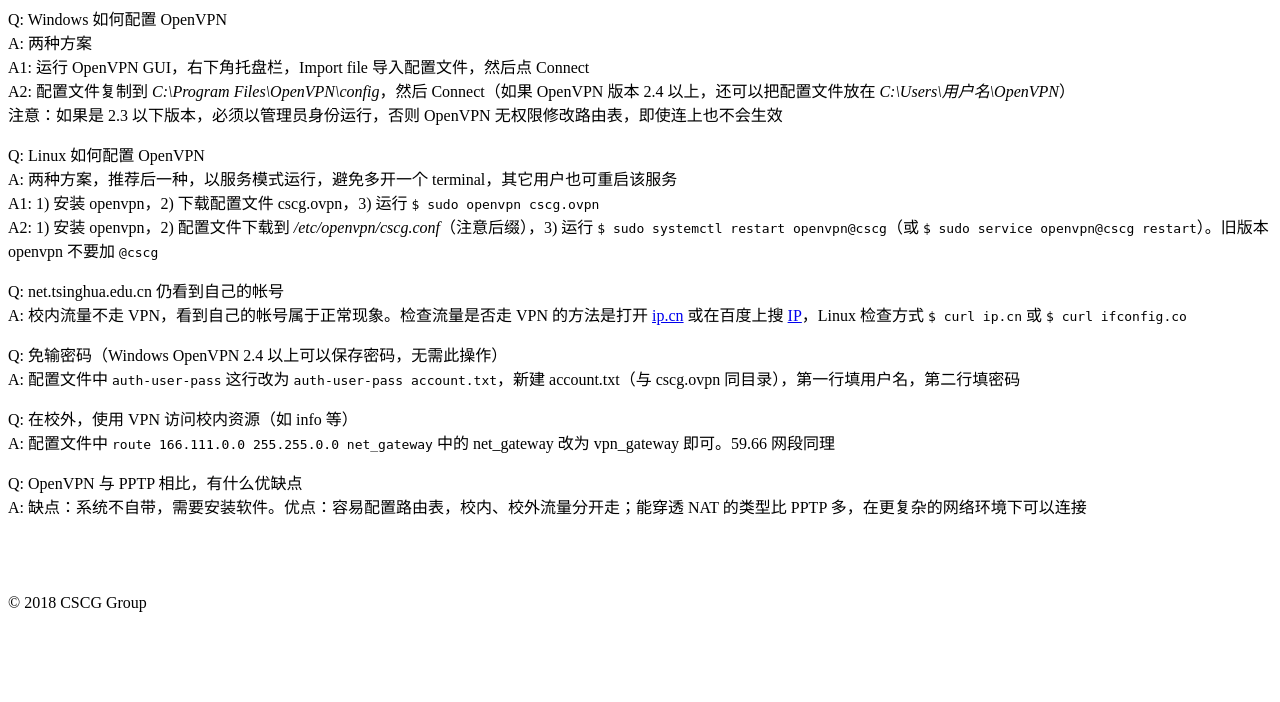
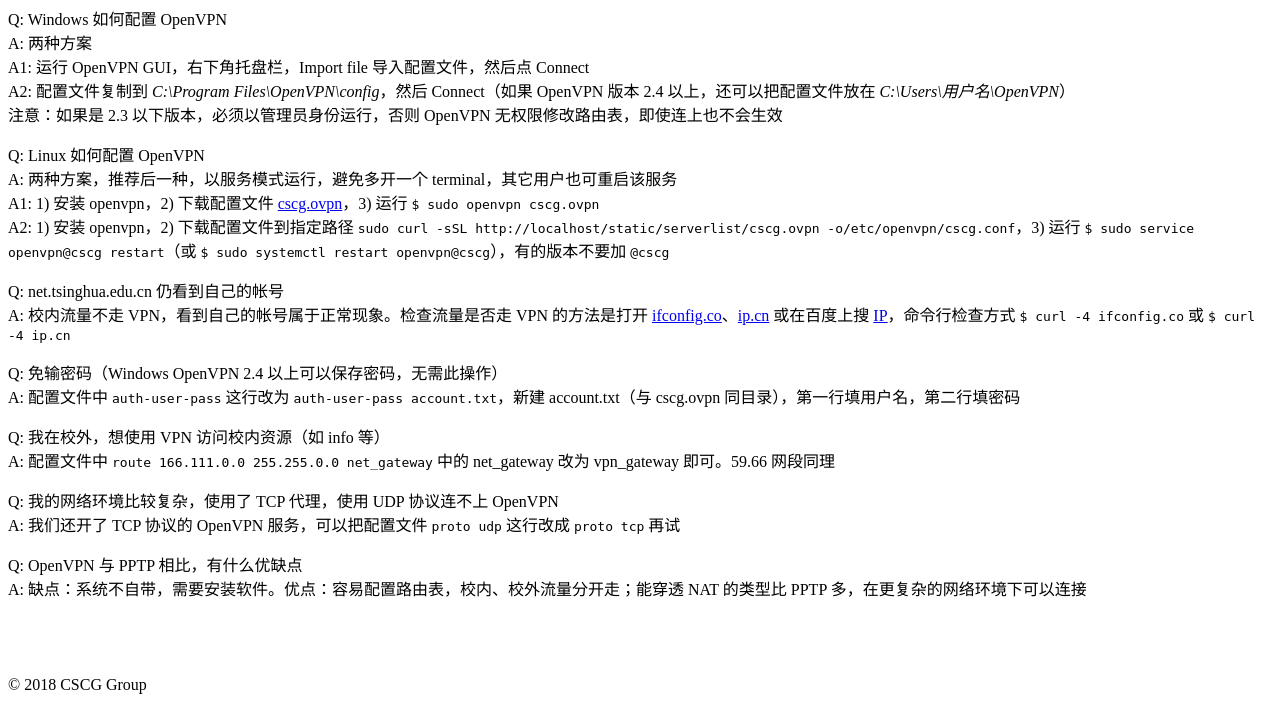
Before and after one commit to yuantailing/cgserver, a Django app: template cgserver/serverlist/templates/serverlist/vpn.html in a window 1280 px wide. Shown: the part 339-1041 px from the top of the page. Before the commit the page ends 951 px from the top, so only its background shows below. Run offline with Django 3.2, Linux system fonts and the light colour scheme; the template is opened without the code that fills it, so the values that code supplies are empty.

Commit message:
update some text

```diff
--- a/cgserver/serverlist/templates/serverlist/pptp.html
+++ b/cgserver/serverlist/templates/serverlist/pptp.html
@@ -31,6 +31,6 @@
 </p>
 <p>
 	Q: 上得了主页但连不上 PPTP / L2TP<br>
-	A: PPTP / L2TP 无法穿透某些 NAT，因此如果你没有 IPv4 公网 IP 地址，或者运营商限制了你能绑定的端口（例如手机网络），则有可能连不上
+	A: PPTP / L2TP 无法穿透某些 NAT 和防火墙，此时 <a href="{% url 'serverlist:vpn' %}">OpenVPN</a> 有希望连上
 </p>
 {% endblock %}
--- a/cgserver/serverlist/templates/serverlist/vpn.html
+++ b/cgserver/serverlist/templates/serverlist/vpn.html
@@ -4,7 +4,7 @@
 {% block content %}
 <h1>Welcome to OpenVPN</h1>
 <p>Configuration file can be downloaded <a href="{% static 'serverlist/cscg.ovpn' %}">here</a>.</p>
-<p>OpenVPN software can be downloaded <a href="https://openvpn.net/index.php/open-source/downloads.html">here</a>.</p>
+<p>OpenVPN software can be downloaded <a href="https://openvpn.net/community-downloads/">here</a>.</p>
 <p>Mirror download (Installer, Windows 7 and later): <a href="http://open-access.oss-cn-beijing.aliyuncs.com/Downloads/openvpn-install-2.4.6-I602.exe">openvpn-install-2.4.6-I602.exe</a></p>
 <p><b>Username:</b> <span>{{ user.username }}</span> | <a href="{% url 'serverlist:resetpassword' %}">change username</a></p>
 <p><b>Password:</b> *** (don't use GitHub password) | <a href="{% url 'serverlist:resetpassword' %}">reset password</a></p>
@@ -21,20 +21,24 @@
 <p>
 	Q: Linux 如何配置 OpenVPN<br>
 	A: 两种方案，推荐后一种，以服务模式运行，避免多开一个 terminal，其它用户也可重启该服务<br>
-	A1: 1) 安装 openvpn，2) 下载配置文件 cscg.ovpn，3) 运行 <code>$ sudo openvpn cscg.ovpn</code><br>
-	A2: 1) 安装 openvpn，2) 配置文件下载到 <i>/etc/openvpn/cscg.conf</i>（注意后缀），3) 运行 <code>$ sudo systemctl restart openvpn@cscg</code>（或 <code>$ sudo service openvpn@cscg restart</code>）。旧版本 openvpn 不要加 <code>@cscg</code>
+	A1: 1) 安装 openvpn，2) 下载配置文件 <a href="{% static 'serverlist/cscg.ovpn' %}">cscg.ovpn</a>，3) 运行 <code>$ sudo openvpn cscg.ovpn</code><br>
+	A2: 1) 安装 openvpn，2) 下载配置文件到指定路径 <code>sudo curl -sSL <script>document.write(window.location.origin);</script>{% static 'serverlist/cscg.ovpn' %} -o/etc/openvpn/cscg.conf</code>，3) 运行 <code>$ sudo service openvpn@cscg restart</code>（或 <code>$ sudo systemctl restart openvpn@cscg</code>），有的版本不要加 <code>@cscg</code>
 </p>
 <p>
 	Q: net.tsinghua.edu.cn 仍看到自己的帐号<br>
-	A: 校内流量不走 VPN，看到自己的帐号属于正常现象。检查流量是否走 VPN 的方法是打开 <a href="http://ip.cn">ip.cn</a> 或在百度上搜 <a href="https://www.baidu.com/s?wd=IP">IP</a>，Linux 检查方式 <code>$ curl ip.cn</code> 或 <code>$ curl ifconfig.co</code>
+	A: 校内流量不走 VPN，看到自己的帐号属于正常现象。检查流量是否走 VPN 的方法是打开 <a href="http://ifconfig.co">ifconfig.co</a>、<a href="http://ip.cn">ip.cn</a> 或在百度上搜 <a href="https://www.baidu.com/s?wd=IP">IP</a>，命令行检查方式 <code>$ curl -4 ifconfig.co</code> 或 <code>$ curl -4 ip.cn</code>
 </p>
 <p>
 	Q: 免输密码（Windows OpenVPN 2.4 以上可以保存密码，无需此操作）<br>
 	A: 配置文件中 <code>auth-user-pass</code> 这行改为 <code>auth-user-pass account.txt</code>，新建 account.txt（与 cscg.ovpn 同目录），第一行填用户名，第二行填密码
 </p>
 <p>
-	Q: 在校外，使用 VPN 访问校内资源（如 info 等）<br>
+	Q: 我在校外，想使用 VPN 访问校内资源（如 info 等）<br>
 	A: 配置文件中 <code>route 166.111.0.0 255.255.0.0 net_gateway</code> 中的 net_gateway 改为 vpn_gateway 即可。59.66 网段同理
+</p>
+<p>
+	Q: 我的网络环境比较复杂，使用了 TCP 代理，使用 UDP 协议连不上 OpenVPN<br>
+	A: 我们还开了 TCP 协议的 OpenVPN 服务，可以把配置文件 <code>proto udp</code> 这行改成 <code>proto tcp</code> 再试
 </p>
 <p>
 	Q: OpenVPN 与 PPTP 相比，有什么优缺点<br>
```
Also changed, not shown: README.md.
